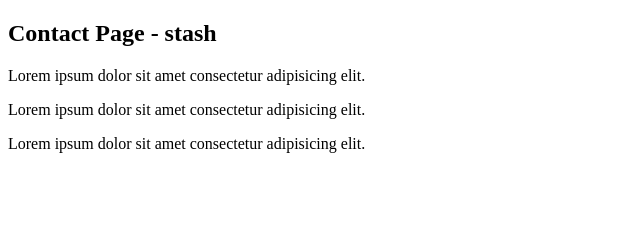
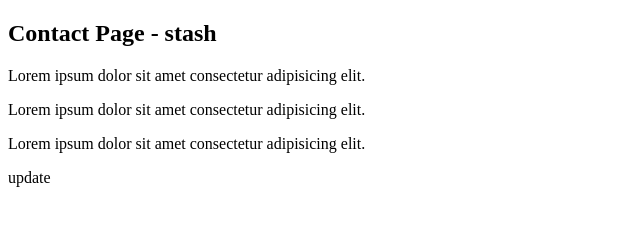
Before and after one commit to berkesayin/git-stash, a plain HTML site: page contact.html in a window 1280 px wide. Shown: the full height of the page, 0-640 px from the left. Drawn offline with Linux system fonts and the light colour scheme.

Commit message:
Update contact page.

```diff
--- a/contact.html
+++ b/contact.html
@@ -11,6 +11,11 @@
     <p>Lorem ipsum dolor sit amet consectetur adipisicing elit.</p>
     <p>Lorem ipsum dolor sit amet consectetur adipisicing elit.</p>
     <p>Lorem ipsum dolor sit amet consectetur adipisicing elit.</p>
+    <p>
+        update
+    </p>
+
+
 
 
     <script src="script.js"></script>
```
